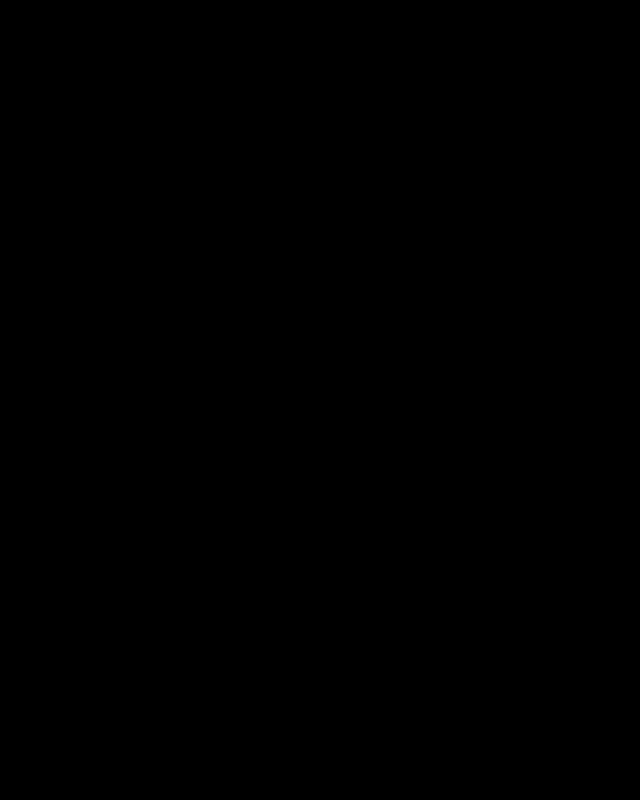
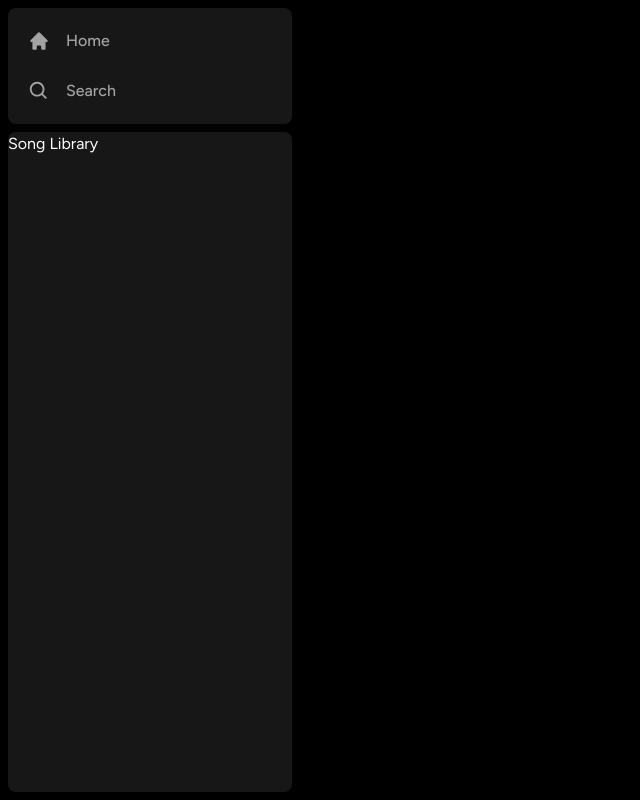
Before and after one commit to hyt-fjwr/spotify-clone, a Next.js app: page / in a window 1280 px wide. Shown: the whole page, without its empty margins (0-640 px from the left). Built offline with nearby package versions, Linux system fonts and the light colour scheme.

Commit message:
added sidebar icon

```diff
--- a/components/Box.tsx
+++ b/components/Box.tsx
@@ -1,4 +1,5 @@
 import React from 'react'
+import { twMerge } from "tailwind-merge";
 
 interface BoxProps{
     children: React.ReactNode;
@@ -10,7 +11,15 @@
     className
 }) => {
   return (
-    <div>
+    <div
+    className={twMerge(`
+        bg-neutral-900
+        rounded-lg
+        h-fit
+        w-full
+    `,
+        className
+    )}>
       {children}
     </div>
   )
--- /dev/null
+++ b/components/SidebarItem.tsx
@@ -0,0 +1,44 @@
+import Link from "next/link";
+import { IconType } from "react-icons";
+import { twMerge } from "tailwind-merge";
+
+interface SidebarItemProps{
+    icon: IconType;
+    label: string;
+    active?: boolean;
+    href: string;
+}
+
+const SidebarItem: React.FC<SidebarItemProps> = ({
+    icon: Icon,
+    label,
+    active,
+    href
+}) => {
+  return (
+    <Link
+    href={href}
+    className={twMerge(`
+        flex
+        flex-row
+        h-row
+        items-center
+        w-full
+        gap-x-4
+        text-md
+        font-medium
+        cursor-pointer
+        hover:text-white
+        transition
+        text-neutral-400
+        py-1
+    `,
+        active && "text-white"
+    )}>
+      <Icon size={26}/>
+      <p className="truncate w-full">{label}</p>
+    </Link>
+  )
+}
+
+export default SidebarItem
--- a/components/Siderbar.tsx
+++ b/components/Siderbar.tsx
@@ -5,6 +5,7 @@
 import { HiHome } from "react-icons/hi";
 import { BiSearch } from "react-icons/bi";
 import Box from "./Box";
+import SidebarItem from "./SidebarItem";
 
 interface SidebarProps {
     children: React.ReactNode;
@@ -43,7 +44,23 @@
                 p-2
                 ">
                 <Box>
-
+                    <div className="
+                    flex
+                    flex-col
+                    gap-y-4
+                    px-5
+                    py-4
+                    ">
+                        {routes.map((item) => (
+                            <SidebarItem
+                                key={item.label}
+                                {...item}
+                            />
+                        ))}
+                    </div>
+                </Box>
+                <Box className="overflow-y-auto h-full">
+                    Song Library
                 </Box>
             </div>
         </div>
--- a/package.json
+++ b/package.json
@@ -12,7 +12,8 @@
     "next": "14.0.4",
     "react": "^18",
     "react-dom": "^18",
-    "react-icons": "^4.12.0"
+    "react-icons": "^4.12.0",
+    "tailwind-merge": "^2.1.0"
   },
   "devDependencies": {
     "@types/node": "^20",
```
Also changed, not shown: 1 other file (tests, documents, lock files or other folders).
